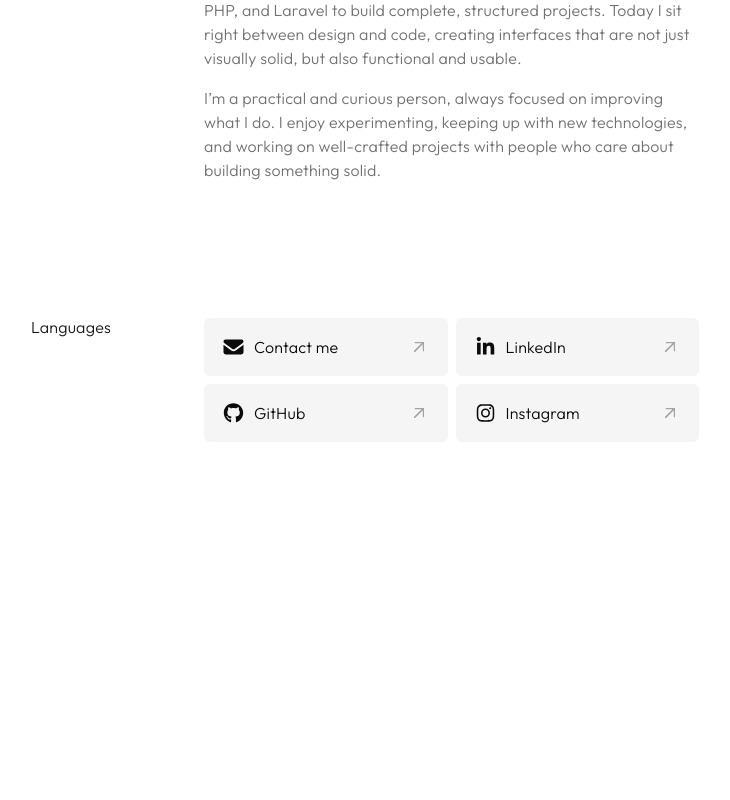
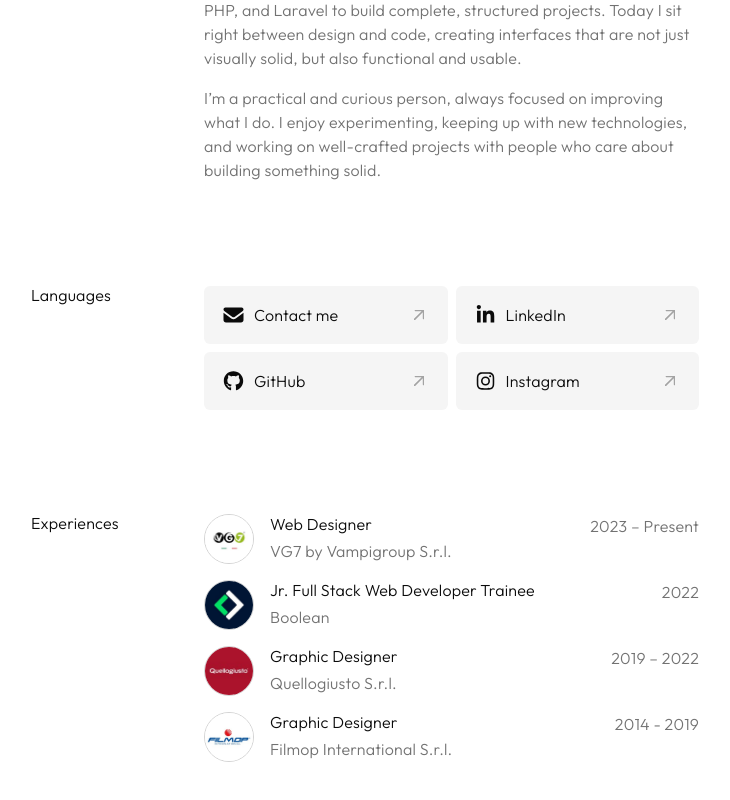
Before and after one commit to andrea-salvalaggio/portfolio, a Nuxt app: page /about in a window 1280 px wide. Shown: the part 378-1178 px from the top of the page, without its empty margins (275-1005 px from the left). Before the commit the page ends 860 px from the top, so only its background shows below. Built offline with nearby package versions, Linux system fonts and the light colour scheme.

Commit message:
feat: add ExperiencesSection and ExperiencesLink components with styling for improved content presentation

```diff
--- a/app/assets/scss/_dark-mode.scss
+++ b/app/assets/scss/_dark-mode.scss
@@ -6,6 +6,15 @@ html.dark {
         a,
         p {
             color: $gray-500;
+        }
+
+        h1,
+        h2,
+        h3,
+        h4,
+        h5,
+        h6 {
+            color: $light;
         }
     }
 
@@ -64,4 +73,10 @@ html.dark {
             background-color: $gray-900;
         }
     }
+
+    .experiences-section {
+        .experience-logo {
+            border: none;
+        }
+    }
 }
--- a/app/assets/scss/_general.scss
+++ b/app/assets/scss/_general.scss
@@ -19,7 +19,17 @@ body {
 
     p,
     a {
+
         color: $primary-text;
+    }
+
+    h1,
+    h2,
+    h3,
+    h4,
+    h5,
+    h6 {
+        color: $dark;
     }
 }
 
--- a/app/components/sections/ConnectionsSection.vue
+++ b/app/components/sections/ConnectionsSection.vue
@@ -1,5 +1,5 @@
 <template>
-    <section class="connections-section p-3">
+    <section class="connections-section mt-5 p-3">
         <div class="container p-0">
             <div class="row mb-4">
                 <h2 class="h6 fw-light col-12 col-md-3 mb-4 mb-md-0">Languages</h2>
@@ -18,9 +18,3 @@
 <script setup>
 import connections from '~/data/connections.json'
 </script>
-
-<style scoped lang="scss">
-.connections-section {
-    margin-top: $spacer-8;
-}
-</style>
--- /dev/null
+++ b/app/components/sections/ExperiencesSection.vue
@@ -0,0 +1,20 @@
+<template>
+    <section class="experiences-section mt-5 p-3">
+        <div class="container p-0">
+            <div class="row mb-4">
+                <h2 class="h6 fw-light col-12 col-md-3 mb-4 mb-md-0">Experiences</h2>
+                <div class="col-12 col-md-9">
+                    <div class="row">
+                        <div v-for="experience in experiences" :key="experience.id">
+                            <UiExperiencesLink :experience="experience" />
+                        </div>
+                    </div>
+                </div>
+            </div>
+        </div>
+    </section>
+</template>
+
+<script setup>
+import experiences from '~/data/experiences.json'
+</script>
--- /dev/null
+++ b/app/components/ui/ExperiencesLink.vue
@@ -0,0 +1,35 @@
+<template>
+    <a :href="experience.url"
+        class="fw-light text-decoration-none roundend-1 w-100"
+        target="_blank" :aria-label="experience.label">
+        <div class="d-flex justify-content-between mb-3">
+            <div class="d-flex align-items-center flex-grow-1">
+                <img :src="experience.logo" :alt="experience.company" class="experience-logo rounded-pill lazyload me-3" />
+                <div class="experience-head">
+                    <h6 class="fw-light mb-1">{{ experience.role }}</h6>
+                    <p class="m-0">{{ experience.company }}</p>
+                </div>
+            </div>
+            <div>
+                <p class="m-0">{{ experience.period }}</p>
+            </div>
+        </div>
+    </a>
+</template>
+
+<script setup>
+defineProps({
+    experience: {
+        type: String,
+        required: true
+    }
+})
+</script>
+
+<style scoped lang="scss">
+.experience-logo {
+    width: 50px;
+    height: 50px;
+    border: 1px solid $gray-300;
+}
+</style>
--- a/app/data/experiences.json
+++ b/app/data/experiences.json
@@ -4,27 +4,31 @@
         "logo": "/img/experiences/vg7.png",
         "role": "Web Designer",
         "company": "VG7 by Vampigroup S.r.l.",
-        "period": "2023 – Present"
+        "period": "2023 – Present",
+        "url": "https://www.vg7.it/"
     },
     {
         "id": 2,
         "logo": "/img/experiences/boolean.png",
         "role": "Jr. Full Stack Web Developer Trainee",
         "company": "Boolean",
-        "period": "2022"
+        "period": "2022",
+        "url": "https://boolean.careers/"
     },
     {
         "id": 3,
         "logo": "/img/experiences/quellogiusto.png",
         "role": "Graphic Designer",
         "company": "Quellogiusto S.r.l.",
-        "period": "2019 – 2022"
+        "period": "2019 – 2022",
+        "url": "https://www.quellogiusto.it/"
     },
     {
         "id": 4,
         "logo": "/img/experiences/filmop.png",
         "role": "Graphic Designer",
         "company": "Filmop International S.r.l.",
-        "period": "2014 - 2019"
+        "period": "2014 - 2019",
+        "url": "https://www.filmop.com/"
     }
 ]
--- a/app/pages/about.vue
+++ b/app/pages/about.vue
@@ -1,6 +1,7 @@
 <template>
     <SectionsAboutSections />
     <SectionsConnectionsSection />
+    <SectionsExperiencesSection />
 </template>
 
 <script setup>
```
